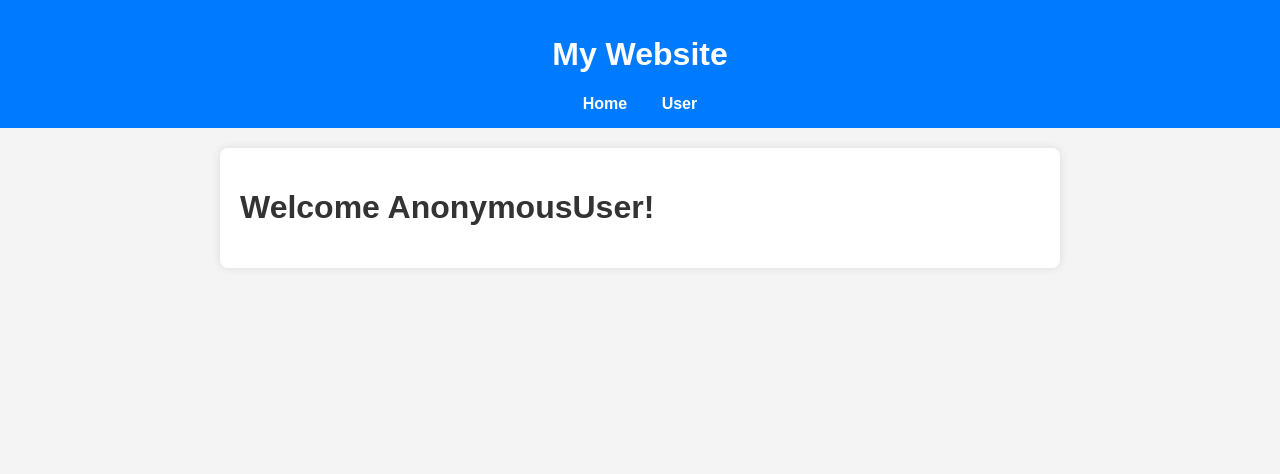
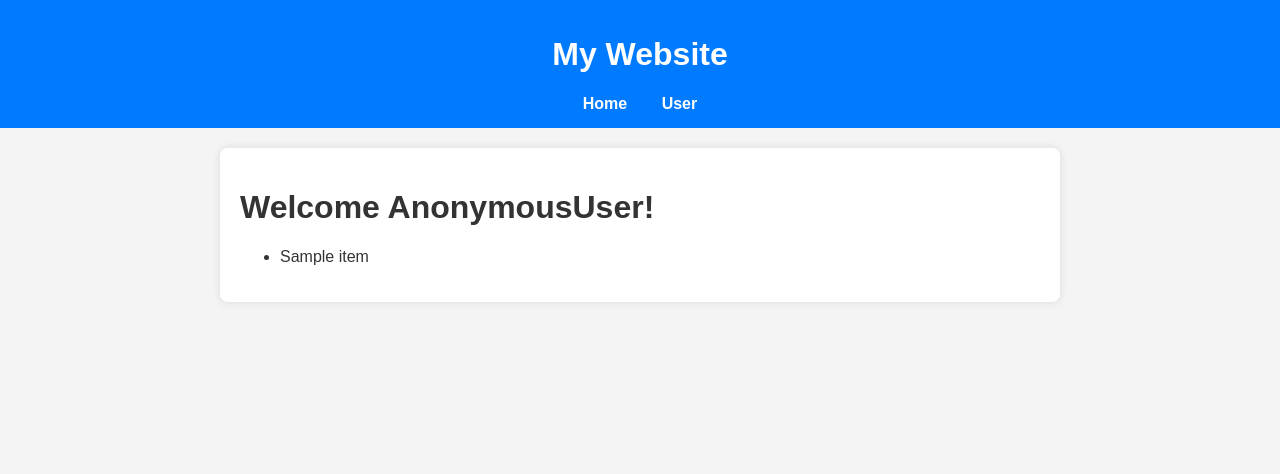
Before and after one commit to arjunkhetia/Django-Project, a Django app: template user/templates/user/user.html in a window 1280 px wide. Shown: the top 474 px of the page. Run offline with Django 5.2, Linux system fonts and the light colour scheme; the template is opened without the code that fills it: most values are stand-ins (such as "Sample title", 1, 10 or a date in 2020).

Commit message:
Loop Done

```diff
--- a/user/templates/user/user.html
+++ b/user/templates/user/user.html
@@ -4,4 +4,10 @@
 
 <h1>Welcome {{ user }}!</h1>
 
+<ul>
+    {% for item in array %}
+    <li>{{ item }}</li>
+    {% endfor %}
+</ul>
+
 {% endblock %}
--- a/user/views.py
+++ b/user/views.py
@@ -22,5 +22,6 @@ def user_home(request):
 
 def user_user(request):
     return render(request, 'user/user.html', {
-        'user': 'Arjun'
+        'user': 'Arjun',
+        'array': ['Python', 'Django', 'Flask']
     })
```
